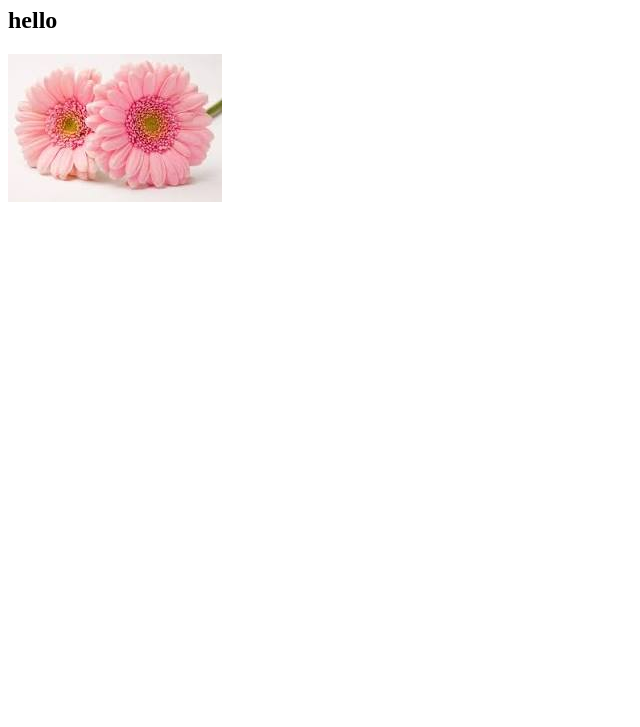
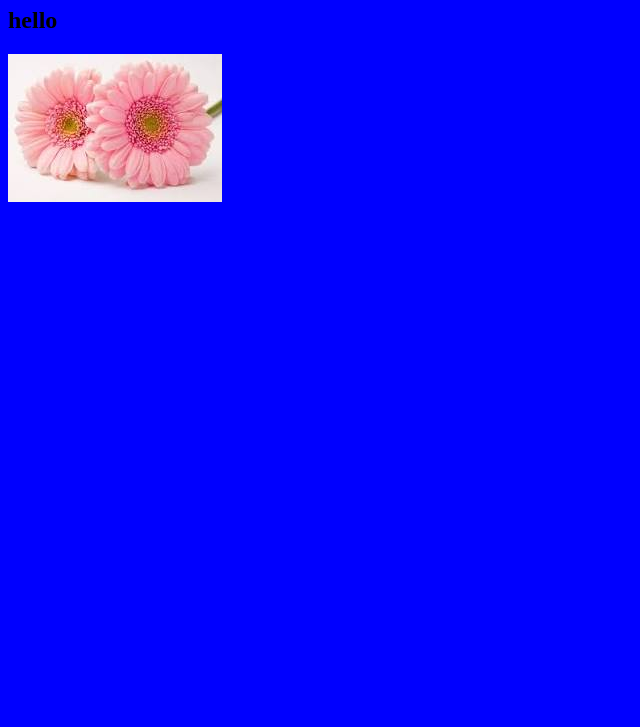
Before and after one commit to Manjuladhruv/soundharya, a plain HTML site: page index.html in a window 1280 px wide. Shown: the part 73-800 px from the top of the page, without its empty margins (0-640 px from the left). Drawn offline with Linux system fonts and the light colour scheme.

Commit message:
4 change

```diff
--- a/index.html
+++ b/index.html
@@ -5,7 +5,7 @@
     <meta name="viewport" content="width=device-width, initial-scale=1.0">
     <title>Document</title>
 </head>
-<body>
+<body bgcolor="blue"></bg>
    <h1>welcome</h1>
    <h2>hello</h2>
    <img src="download.jfif">
```
